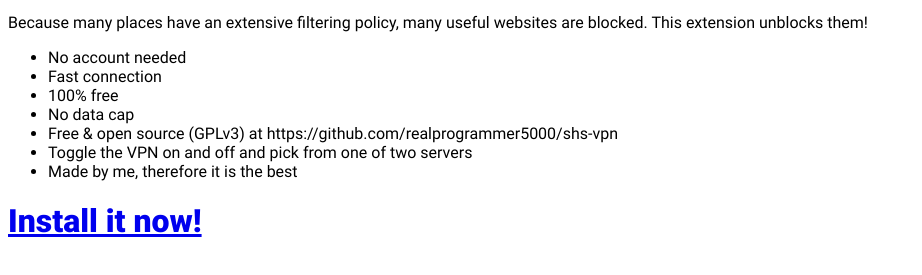
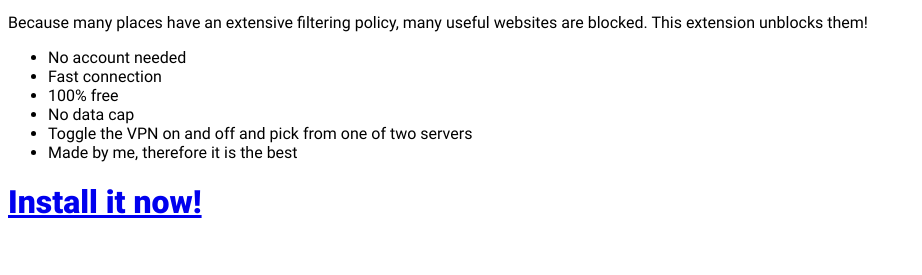
Before and after one commit to emtee40/shs-vpn.github.io, a plain HTML site: page index.html in a window 1280 px wide. Shown: the part 423-698 px from the top of the page, without its empty margins (0-922 px from the left). Drawn offline with Linux system fonts and the light colour scheme.

Commit message:
Update index.html

```diff
--- a/index.html
+++ b/index.html
@@ -46,7 +46,6 @@ h1{
 <li>Fast connection</li>
 <li>100% free</li>
 <li>No data cap</li>
-<li>Free & open source (GPLv3) at https://github.com/realprogrammer5000/shs-vpn</li>
 <li>Toggle the VPN on and off and pick from one of two servers</li>
 <li>Made by me, therefore it is the best</li>
 
```
